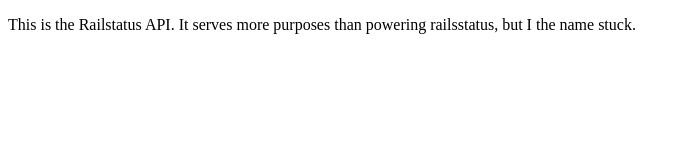
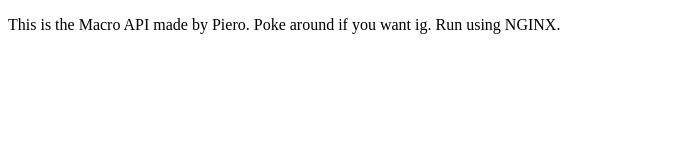
Before and after one commit to piemadd/macro-api, a plain HTML site: page content/index.html in a window 1280 px wide. Shown: the whole page, without its empty margins (0-686 px from the left). Drawn offline with Linux system fonts and the light colour scheme.

```diff
--- a/content/index.html
+++ b/content/index.html
@@ -2,8 +2,7 @@
 <html>
   <body>
     <p>
-      This is the Railstatus API. It serves more purposes than powering
-      railsstatus, but I the name stuck.
+      This is the Macro API made by Piero. Poke around if you want ig. Run using NGINX.
     </p>
   </body>
 </html>
```
Also changed, not shown: 7 other files.
